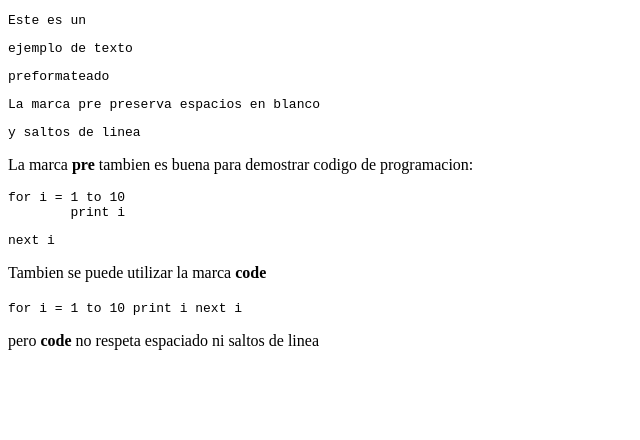
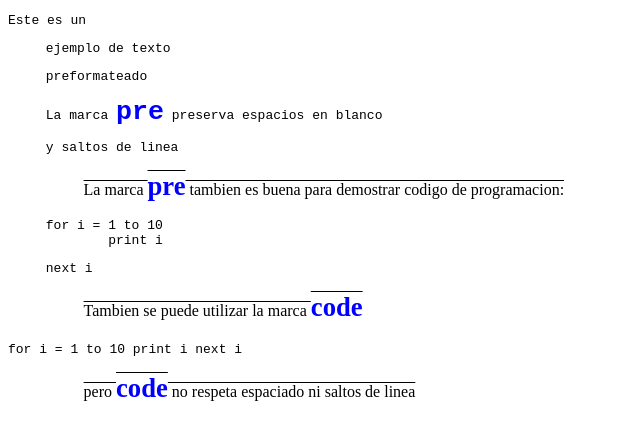
Before and after one commit to cdz32909/LenguajeMarcas, a plain HTML site: page textos/texto02.html in a window 1280 px wide. Shown: the whole page, without its empty margins (0-640 px from the left). Drawn offline with Linux system fonts and the light colour scheme.

Commit message:
Cree texto02.css

```diff
--- a/textos/texto02.css
+++ b/textos/texto02.css
@@ -0,0 +1,15 @@
+b{
+    color:blue;
+    font-size: 20pt;
+}
+
+p{
+    text-decoration: overline;
+    padding-left: 2cm;
+}
+#quieta{
+    padding-left: 0cm;
+}
+pre{
+    padding-left: 1cm;
+}
--- a/textos/texto02.html
+++ b/textos/texto02.html
@@ -8,10 +8,10 @@
     <link rel="stylesheet" type="text/css" href="texto02.css">
 </head>
 <body>
-    <pre>Este es un </pre>
+    <pre id="quieta">Este es un </pre>
     <pre>ejemplo de texto </pre>
     <pre>preformateado</pre>
-    <pre>La marca pre preserva espacios en blanco</pre>
+    <pre>La marca <b>pre</b> preserva espacios en blanco</pre>
     <pre>y saltos de linea</pre>
     <p>La marca <b>pre</b> tambien es buena para demostrar codigo de programacion:</p>
     <pre>for i = 1 to 10
```
